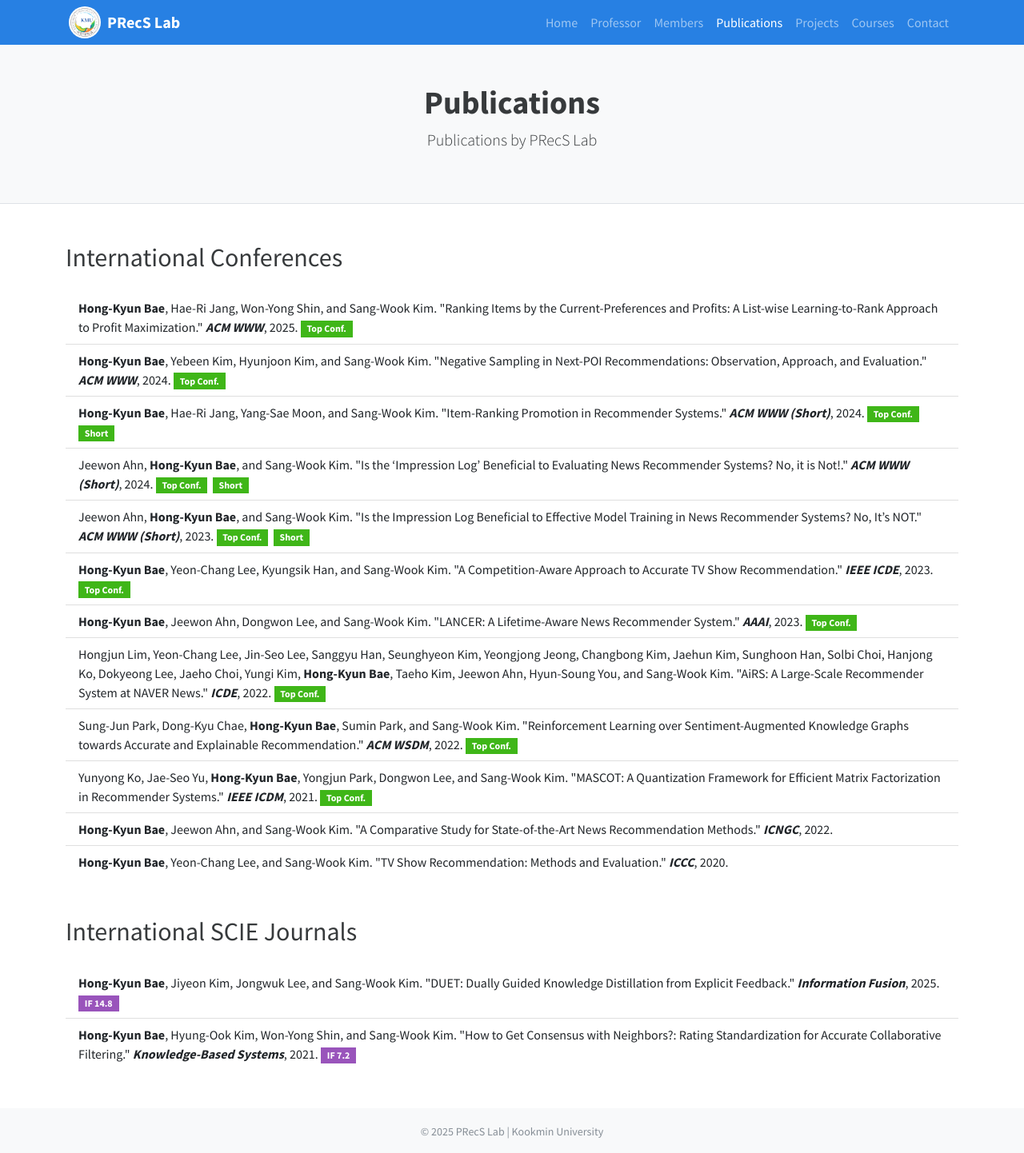
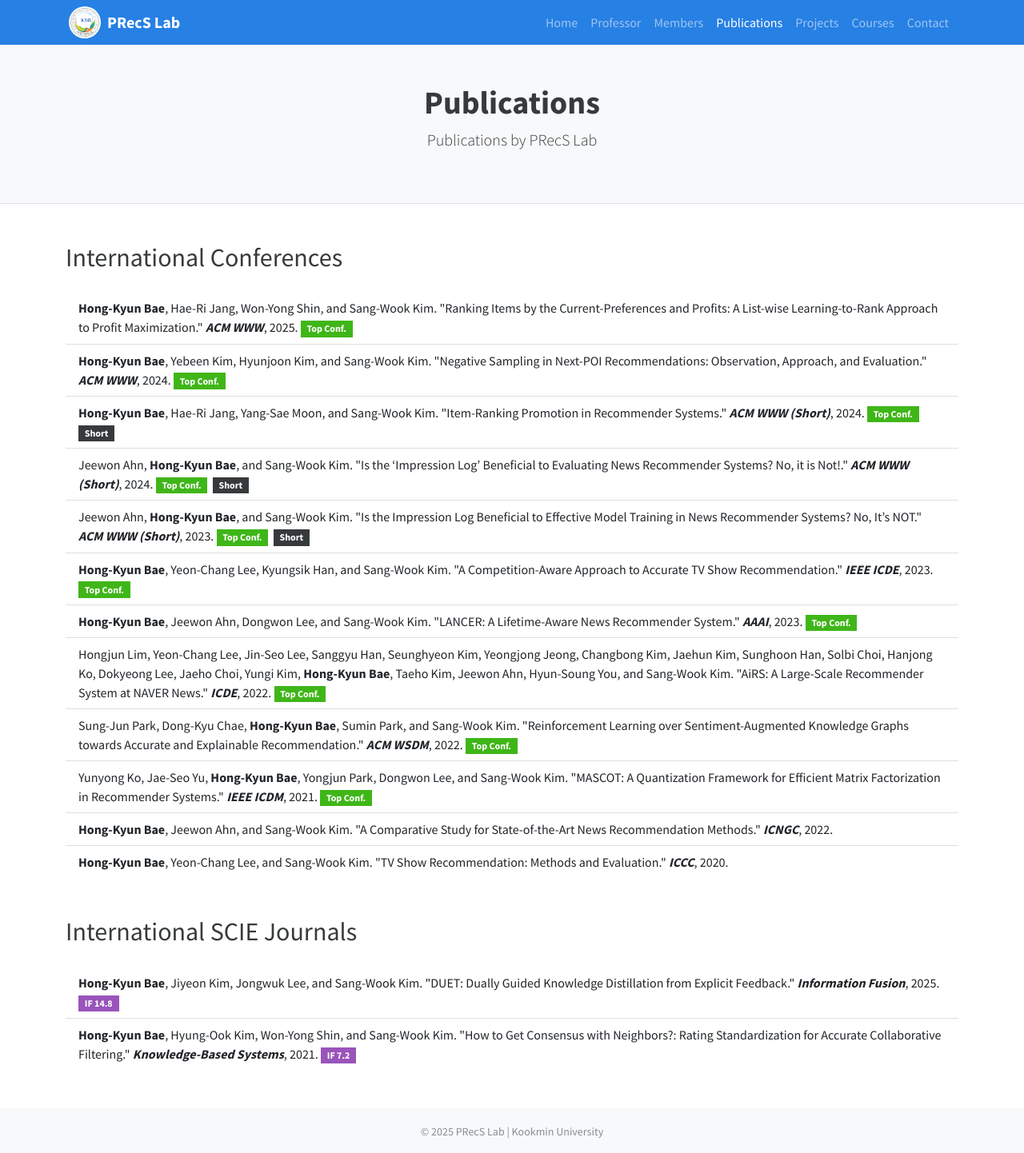
Before and after one commit to hongkyun-bae/hongkyun-bae.github.io, a Jekyll site: the page precs/publications.html, which Jekyll copies as it is, in a window 1280 px wide. Shown: the whole page at 80% size. Built offline with Jekyll 4.4.1, drawn with Linux system fonts in a browser that asks for light colours; nearby versions of some CDN libraries.

Commit message:
Update publications.html

```diff
--- a/precs/publications.html
+++ b/precs/publications.html
@@ -68,19 +68,19 @@
       <li class="list-group-item">
         <strong>Hong-Kyun Bae</strong>, Hae-Ri Jang, Yang-Sae Moon, and Sang-Wook Kim.
         "Item-Ranking Promotion in Recommender Systems."
-        <em><strong>ACM WWW (Short)</strong></em>, 2024. <span class="badge bg-success">Top Conf.</span>&nbsp&nbsp<span class="badge bg-success">Short</span>
+        <em><strong>ACM WWW (Short)</strong></em>, 2024. <span class="badge bg-success">Top Conf.</span>&nbsp&nbsp<span class="badge bg-secondary">Short</span>
       </li>
 
       <li class="list-group-item">
         Jeewon Ahn, <strong>Hong-Kyun Bae</strong>, and Sang-Wook Kim.
         "Is the ‘Impression Log’ Beneficial to Evaluating News Recommender Systems? No, it is Not!."
-        <em><strong>ACM WWW (Short)</strong></em>, 2024. <span class="badge bg-success">Top Conf.</span>&nbsp&nbsp<span class="badge bg-success">Short</span>
+        <em><strong>ACM WWW (Short)</strong></em>, 2024. <span class="badge bg-success">Top Conf.</span>&nbsp&nbsp<span class="badge bg-secondary">Short</span>
       </li>
 
       <li class="list-group-item">
         Jeewon Ahn, <strong>Hong-Kyun Bae</strong>, and Sang-Wook Kim.
         "Is the Impression Log Beneficial to Effective Model Training in News Recommender Systems? No, It’s NOT."
-        <em><strong>ACM WWW (Short)</strong></em>, 2023. <span class="badge bg-success">Top Conf.</span>&nbsp&nbsp<span class="badge bg-success">Short</span>
+        <em><strong>ACM WWW (Short)</strong></em>, 2023. <span class="badge bg-success">Top Conf.</span>&nbsp&nbsp<span class="badge bg-secondary">Short</span>
       </li>
 
       <li class="list-group-item">
```
